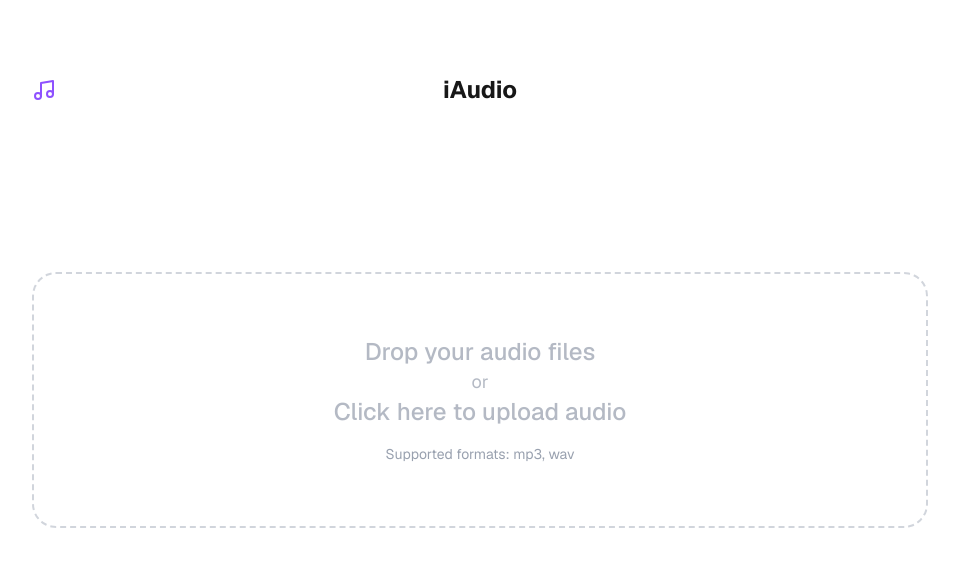
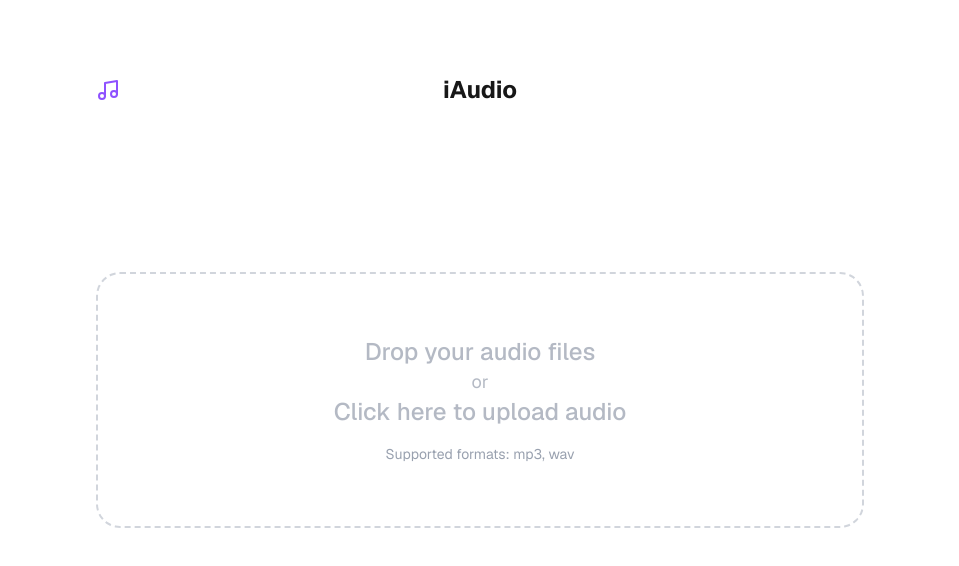
Before and after one commit to kamilszczepanik/audio-player, a Next.js app: page / in a window 1280 px wide. Shown: the top 566 px of the page, without its empty margins (160-1119 px from the left). Built offline with nearby package versions, Linux system fonts and the light colour scheme.

Commit message:
feat: minor improvements

```diff
--- a/src/app/page.tsx
+++ b/src/app/page.tsx
@@ -13,7 +13,7 @@ export default function AudioPlayer() {
 
   return (
     <div className="grid grid-rows-[20px_1fr_20px] items-center justify-items-center min-h-screen p-8 pb-20 gap-16 sm:p-20 font-[family-name:var(--font-geist-sans)]">
-      <header className="w-full max-w-4xl flex items-center justify-between relative">
+      <header className="w-full max-w-3xl flex items-center justify-between relative">
         <div className="flex items-center gap-2 w-40">
           <Music className="w-6 h-6 text-violet-500" />
         </div>
@@ -30,7 +30,7 @@ export default function AudioPlayer() {
           />
         </div>
       </header>
-      <main className="flex flex-col gap-[32px] row-start-2 items-center sm:items-start w-full max-w-4xl">
+      <main className="flex flex-col gap-[32px] row-start-2 items-center sm:items-start w-full max-w-3xl">
         <div className="flex flex-col gap-4 w-full">
           {tracks.length === 0 ? (
             <FileUpload handleFileUpload={handleFileUpload} />
--- a/src/components/AddMoreTracks.tsx
+++ b/src/components/AddMoreTracks.tsx
@@ -8,7 +8,7 @@ interface Props {
 export const AddMoreTracks = ({ handleFileUpload }: Props) => (
   <label className="flex items-center justify-center gap-2 px-4 py-2 text-gray-600 border border-gray-300 rounded-lg cursor-pointer hover:border-gray-400 transition-colors w-fit">
     <Plus className="w-4 h-4" />
-    <span>Add more tracks</span>
+    <span className="text-gray-500">Add more tracks</span>
     <input
       type="file"
       accept={Object.keys(SUPPORTED_AUDIO_FORMATS)
--- a/src/components/AudioControls.tsx
+++ b/src/components/AudioControls.tsx
@@ -41,7 +41,7 @@ export const AudioControls = ({ multitrackRef, tracks, canPlay, setVolume, setZo
         <button
           onClick={handleSkipBackward}
           disabled={!canPlay}
-          className="p-2 rounded-lg hover:bg-violet-100 transition-colors"
+          className="p-2 rounded-lg hover:scale-110 transition-colors hover:cursor-pointer"
           aria-label="Skip backward"
         >
           <SkipBack className="w-6 h-6" />
@@ -49,7 +49,7 @@ export const AudioControls = ({ multitrackRef, tracks, canPlay, setVolume, setZo
         <button
           onClick={handlePlayPause}
           disabled={!canPlay}
-          className="p-4 rounded-lg bg-violet-300 transition-colors hover:scale-110 hover:cursor-pointer"
+          className="p-4 rounded-lg bg-violet-400 transition-colors hover:scale-110 hover:cursor-pointer"
           aria-label={isPlaying ? 'Pause' : 'Play'}
         >
           {isPlaying ? <Pause className="w-6 h-6" /> : <Play className="w-6 h-6" />}
@@ -57,7 +57,7 @@ export const AudioControls = ({ multitrackRef, tracks, canPlay, setVolume, setZo
         <button
           onClick={handleSkipForward}
           disabled={!canPlay}
-          className="p-2 rounded-lg hover:bg-violet-100 transition-colors"
+          className="p-2 rounded-lg hover:scale-110 transition-colors hover:cursor-pointer"
           aria-label="Skip forward"
         >
           <SkipForward className="w-6 h-6" />
--- a/src/components/FileUpload.tsx
+++ b/src/components/FileUpload.tsx
@@ -1,4 +1,4 @@
-import { SUPPORTED_AUDIO_FORMATS } from '../constants';
+import { SUPPORTED_AUDIO_FORMATS } from '@/constants';
 
 interface Props {
   handleFileUpload: (event: React.ChangeEvent<HTMLInputElement>) => void;
--- a/src/constants/index.ts
+++ b/src/constants/index.ts
@@ -1,4 +1,4 @@
-import { MultitrackOptions, WaveformOptions } from '../types';
+import { MultitrackOptions, WaveformOptions } from '@/types';
 
 export const SUPPORTED_AUDIO_FORMATS: Record<string, string> = {
   'audio/mpeg': 'mp3',
@@ -19,9 +19,9 @@ export const MULTITRACK_OPTIONS: MultitrackOptions = {
   minPxPerSec: 5,
   cursorWidth: 2,
   cursorColor: '#D72F21',
-  trackBackground: 'white',
+  trackBackground: 'transparent',
   trackBorderColor: '#7C7C7C',
-  dragBounds: true,
+  dragBounds: false,
 };
 
 export const SKIP_TIME_SECONDS = 30;
```
